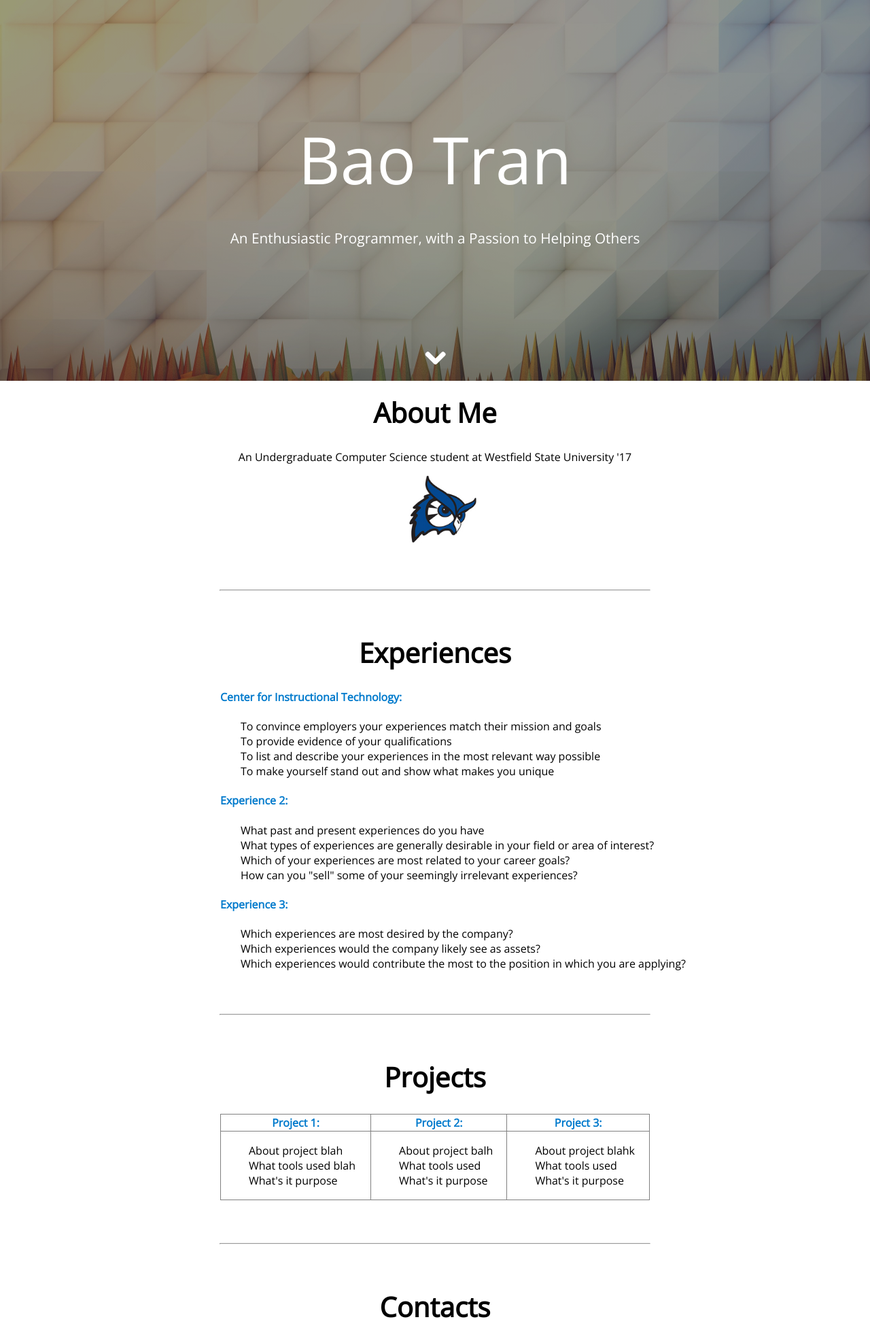
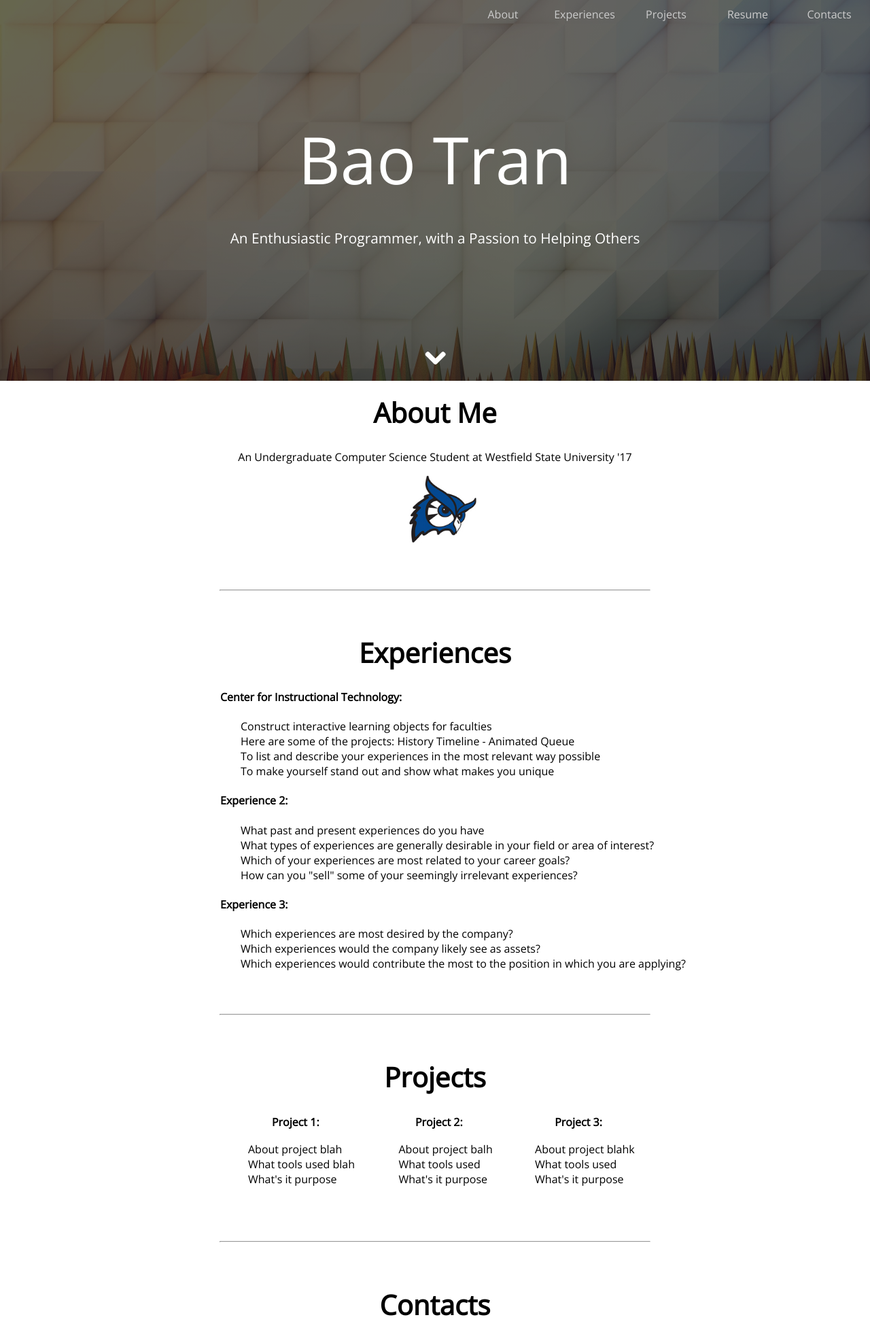
Before and after one commit to btran12/btran12.github.io, a PHP site: page / in a window 1280 px wide. Shown: the whole page at 68% size. After the commit the page ends 1935 px from the top, so only its background shows below. Run offline with PHP 8.4, Linux system fonts and the light colour scheme; some libraries are stand-ins or nearby versions.

Commit message:
Added Navigation Menu

```diff
--- a/index.html
+++ b/index.html
@@ -10,10 +10,17 @@
 	<body>
 
 		<div class="module mid">
+
+			<a href="#contact" class="smoothScroll">Contacts</a>
+			<a hreft"#">Resume</a>
+			<a href="#project" class="smoothScroll">Projects</a>
+			<a href="#experience" class="smoothScroll">Experiences</a>
+			<a href="#about" class="smoothScroll">About</a>
+
   			<h2>Bao Tran</h2>
   			<h4>An Enthusiastic Programmer, with a Passion to Helping Others</h4>
   			<!--Smooth Scrolling-->
-  			<a href="#about" class="smoothScroll">
+  			<a id="scroll" href="#about" class="smoothScroll">
 	  			<span style="cursor:pointer">
 	  				<img class="scrollBtn" src="./images/scrollDown.png">
 	  			</span>
@@ -23,20 +30,21 @@
 		<div class="document">
 			<a name="about"></a>
 			<h1>About Me</h1>
-			<p style="text-align:center">An Undergraduate Computer Science student at Westfield State University '17</p>
+			<p style="text-align:center">An Undergraduate Computer Science Student at Westfield State University '17</p>
 
 			<img class="university" src="./images/wscLogo.jpg" style="width:100px;height:100px;cursor:pointer;position:relative;left:47%" >
 
 			<hr>
 
+			<a name="experience"></a>
 			<h1>Experiences</h1>
 
 			<h4 id="experienceHeader">Center for Instructional Technology:</h4>
 			<ul style="list-style-type:none">
 
 				<div id="listExperience">
-					<li>To convince employers your experiences match their mission and goals</li>
-					<li>To provide evidence of your qualifications</li>
+					<li>Construct interactive learning objects for faculties</li>
+					<li>Here are some of the projects: History Timeline - Animated Queue</li>
 					<li>To list and describe your experiences in the most relevant way possible</li>
 					<li>To make yourself stand out and show what makes you unique</li>
 				</div>
@@ -66,14 +74,15 @@
 
 			<hr>
 
+			<a name="project"></a>
 			<h1>Projects</h1>
 
-			<table  style="width:50%" align="center" border="1">
+			<table  style="width:50%" align="center" border="0">
 
 				<tr>
-					<th style="color:#007ACC;">Project 1:</th>
-					<th style="color:#007ACC;">Project 2:</th>
-					<th style="color:#007ACC;">Project 3:</th>
+					<th>Project 1:</th>
+					<th>Project 2:</th>
+					<th>Project 3:</th>
 				</tr>
 				<tr align="left">
 					<td>
@@ -105,6 +114,7 @@
 
 			<hr>
 
+			<a name="contact"></a>
 			<h1>Contacts</h1>
 
 		</div>
--- a/styles.css
+++ b/styles.css
@@ -7,8 +7,8 @@ body{
 .module {
   background:
     linear-gradient(
-      rgba(0, 0, 0, 0.4),
-      rgba(0, 0, 0, 0.4)
+      rgba(0, 0, 0, 0.6),
+      rgba(0, 0, 0, 0.6)
     ),
     url(./images/imageHeader.jpg);
   background-size: cover;
@@ -65,6 +65,29 @@ body{
 	-o-transform: translate(-50%);
 }
 
+.mid a{
+	width: 100px;
+	float: right;
+	padding: 10px;
+	text-align: center;
+	text-decoration: none;
+	color: #CCCCCC;
+}
+
+.mid a:hover{
+	color: white;
+	background-color: #484848;
+	border-style: solid;
+	border-color: white;
+	width: 93.5px;
+}
+
+.mid a#scroll:hover{
+	background-color: transparent;
+	border-style: none;
+	border-color: transparent;
+}
+
 hr {
 	width:50%;
 	margin-bottom: 5%;
@@ -78,7 +101,6 @@ table {
 h4#experienceHeader{
 	text-align: left;
 	margin-left: 25%;
-	color:#007ACC;
 }
 
 #listExperience{
```
